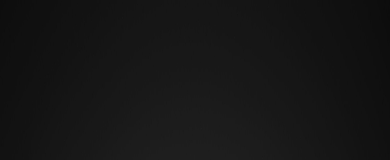
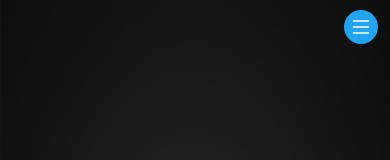
Before and after one commit to pfelix23/Profile, a React (Vite) app: page / in a window 390 px wide. Shown: the top 160 px of the page. Built offline with nearby package versions, Linux system fonts and the light colour scheme; a web font is replaced by a local one.

Commit message:
mobile fixes

```diff
--- a/src/AppContext.jsx
+++ b/src/AppContext.jsx
@@ -1,4 +1,4 @@
-import { createContext, useContext, useRef } from 'react';
+import { createContext, useContext, useRef, useState } from 'react';
 import Navigation from './components/Navigation/Navigation';
 import Profile from './components/ProfilePage/Profile';
 
@@ -13,6 +13,7 @@ export const AppContextProvider = ({ children }) => {
     const resumeRef = useRef(null);
     const portfolioRef = useRef(null);
     const contactRef = useRef(null);
+    const [visible, setVisible] = useState(false);
 
     const scrollToSection = (sectionRef) => {
         sectionRef.current.scrollIntoView({
@@ -31,6 +32,8 @@ export const AppContextProvider = ({ children }) => {
         resumeRef,
         portfolioRef,
         contactRef,
+        visible,
+        setVisible,
         scrollToSection }}>
       {children}
     </AppContext.Provider>
--- a/src/components/Navigation/Navigation.css
+++ b/src/components/Navigation/Navigation.css
@@ -77,7 +77,18 @@
     cursor: pointer;
 }
 @media (max-width: 810px) {
-    #root-div{
-        display: none;
+    .root-div {
+        position:fixed;
+        z-index: 9999;
+        transition: transform .3s ease-in-out
+    }
+    .nav-open {
+        transform: translateX(0);
+    }
+    .nav-close{
+        transform: translateX(-100%);
+    }
+    .nav-bar {
+        width: 65vw;
     }
 }
--- a/src/components/Navigation/Navigation.jsx
+++ b/src/components/Navigation/Navigation.jsx
@@ -13,7 +13,7 @@ import './Navigation.css';
 function Navigation() {
     const [active, setActive] = useState('FaHome');
     const [switchActive, setSwitchActive] = useState('FaHome');
-    const { scrollToSection, homeRef, aboutRef, skillsRef, resumeRef, portfolioRef, contactRef } = useAppContext();
+    const { scrollToSection, homeRef, aboutRef, skillsRef, resumeRef, portfolioRef, contactRef, visible } = useAppContext();
     const switchButton = (view) => {
         setActive(view)
         setSwitchActive(view)
@@ -21,7 +21,7 @@ function Navigation() {
     {switchActive}
 
     return (
-        <div id='root-div'>
+        <div className={`root-div ${visible ? 'nav-open': 'nav-close'}`}>
             <nav className='nav-bar'>
                 <div className='img-container'>
                 <img id='peter' src="/IMG_4299-cropped.jpg" alt="Peter" />
--- a/src/components/ProfilePage/Profile.css
+++ b/src/components/ProfilePage/Profile.css
@@ -227,13 +227,19 @@ h1 > p {
 }
 .typing {
   text-decoration: underline #20A4F3;
+  text-decoration-thickness: 2px;
+  display: inline;
 }
 
 .cursor {
-  display: inline-block;
+  display: inline;
   margin-left: 2px;
   animation: blink .7s infinite;
-  text-decoration: underline #20A4F3;
+  text-decoration: inherit;
+}
+
+.menu{
+    display: none;
 }
 
 @keyframes blink {
@@ -278,6 +284,21 @@ h1 > p {
     .contact-icon {
         margin-bottom: 10%;
     }
+    .menu {
+        display: flex;
+        position: fixed;
+        color: white;
+        padding: 7px 7px;
+        border-radius: 50%;
+        background-color: #20A4F3;
+        margin-top: 10px;
+        margin-right: 7px;
+        font-size: x-large;
+        outline: none;
+    }
+    .menu:hover {
+        cursor: pointer;
+    }
 }
 
 @media (max-width: 768px) {
@@ -315,4 +336,18 @@ h1 > p {
     .contact-icon {
         margin-bottom: 10%;
     }
+    .menu {
+        display: flex;
+        position: fixed;
+        color: white;
+        padding: 5px 5px;
+        border-radius: 50%;
+        background-color: #20A4F3;
+        margin-top: 10px;
+        margin-right: 7px;
+        outline: none;
+    }
+    .menu:hover {
+        cursor: pointer;
+    }
 }
--- a/src/components/ProfilePage/Profile.jsx
+++ b/src/components/ProfilePage/Profile.jsx
@@ -4,6 +4,7 @@ import { GiEnvelope } from "react-icons/gi";
 import { IoPhonePortraitOutline } from "react-icons/io5";
 import { useAppContext } from "../../AppContext";
 import { FaArrowCircleUp } from "react-icons/fa";
+import { BsList } from "react-icons/bs";
 import './Profile.css';
 import PreviewModal from './PreviewModal';
 
@@ -23,7 +24,7 @@ function Profile() {
     const FluxPics = [{src:'Screenshot 2025-02-04 133300.png', href: "https://flux-p.onrender.com"},{src:'Screenshot 2025-02-04 133429.png', href: "https://flux-p.onrender.com"},{src:'Screenshot 2025-02-04 133451.png', href: "https://flux-p.onrender.com"},{src:'Screenshot 2025-02-04 133535.png', href: "https://flux-p.onrender.com"}];
     const mBoldenPics = [{src:'Screenshot 2025-06-10 121855.png', href: "https://www.mboldenchange.org/"}, {src:'Screenshot 2025-06-10 121921.png', href: "https://www.mboldenchange.org/"}, {src:'Screenshot 2025-06-10 121954.png', href: "https://www.mboldenchange.org/"}, {src:'Screenshot 2025-06-10 122026.png', href: "https://www.mboldenchange.org/"}];
     const FairJobPics = [{src:'Screenshot 2026-01-11 101554.png', href: "https://www.lvcfairjob.com/"}, {src:'Screenshot 2026-01-11 101522.png', href:"https://www.lvcfairjob.com/"}, {src:'Screenshot 2026-01-11 101433.png', href:"https://www.lvcfairjob.com/"}, {src:'Screenshot 2026-01-11 101319.png', href:"https://www.lvcfairjob.com/"}]
-    const { homeRef, aboutRef, skillsRef, resumeRef, portfolioRef, contactRef, scrollToSection } = useAppContext();
+    const { homeRef, aboutRef, skillsRef, resumeRef, portfolioRef, contactRef, scrollToSection, visible, setVisible } = useAppContext();
 
     useEffect(() => {
     const observer = new IntersectionObserver(
@@ -136,6 +137,9 @@ function Profile() {
     return (
         <div className='root'>
             <div ref={homeRef}>
+            <div style={{display:'flex', justifyContent:'flex-end', paddingRight:'5px'}}>
+            <BsList className='menu' onClick={() => setVisible(!visible)}  />
+            </div>
             <h1>Peter Felix <p>I do <span className="typing">{text}<span className="cursor">|</span></span>engineering.</p></h1>
             <img src="/wallpapersden.com_76453-3840x2160.jpg" alt="wallPaper" className='backGround'/>
             </div>
```
Also changed, not shown: 5 other files (tests, documents, lock files or other folders).
